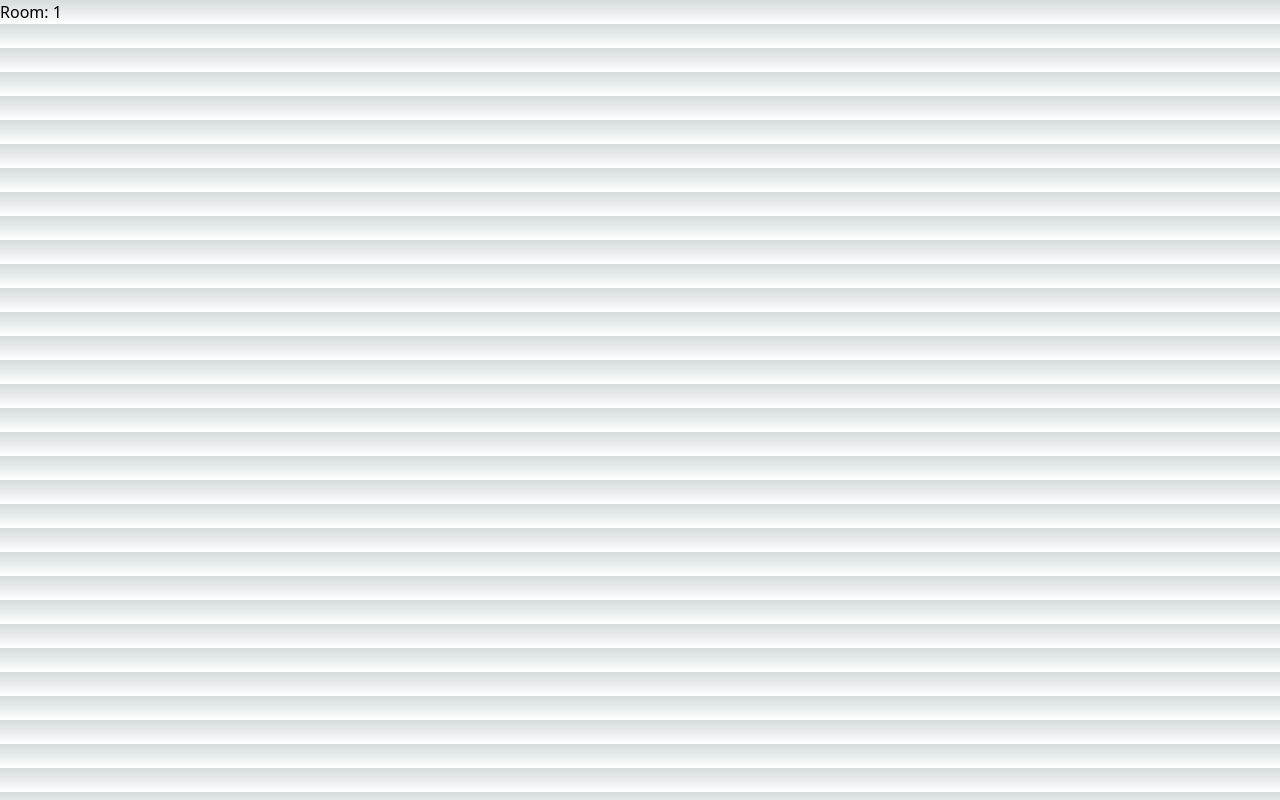
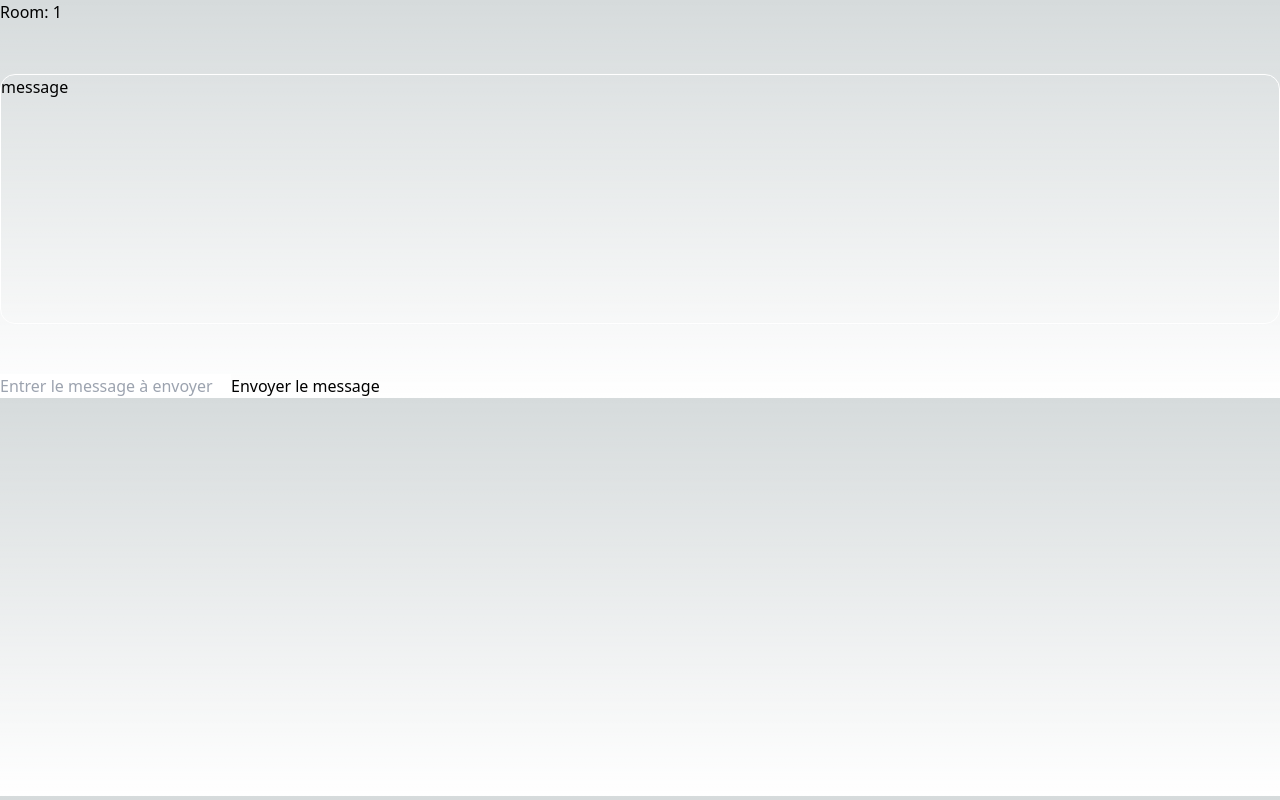
Before and after one commit to Zypheone94/test-veeton, a Next.js app in the folder front/: page /room/1 in a window 1280 px wide. Built offline with nearby package versions, Linux system fonts and the light colour scheme.

Commit message:
EVO - (CSS) : Add styled component

```diff
--- a/front/package.json
+++ b/front/package.json
@@ -9,9 +9,10 @@
     "lint": "next lint"
   },
   "dependencies": {
+    "next": "14.2.3",
     "react": "^18",
     "react-dom": "^18",
-    "next": "14.2.3"
+    "styled-components": "^6.1.8"
   },
   "devDependencies": {
     "postcss": "^8",
--- a/front/pages/room/[id].js
+++ b/front/pages/room/[id].js
@@ -1,11 +1,39 @@
-import React from 'react'
+import React, {useState} from 'react'
 import { useRouter } from 'next/router'
 
-function room() {
+import styled from 'styled-components'
+
+function Room({className}) {
     const router = useRouter()
+    const room_id = router.query.id
+
+
+
   return (
-    <div><p>Room: {router.query.id}</p></div>
+    <div className={className}>
+        <h3>Room: {room_id}</h3>
+        <div className='message-area'>
+            message
+        </div>
+        <div>
+            <form>
+                <input placeholder='Entrer le message à envoyer'></input>
+                <button>Envoyer le message</button>
+            </form>
+        </div>
+    </div>
   )
 }
 
-export default room
+const StyledRoom = styled(Room)`
+    .message-area {
+        border: 1px solid white;
+        border-radius: 15px;
+        min-height: 250px;
+
+        margin: 50px 0;
+    }
+`
+
+
+export default StyledRoom
```
Also changed, not shown: 1 other file (tests, documents, lock files or other folders).
